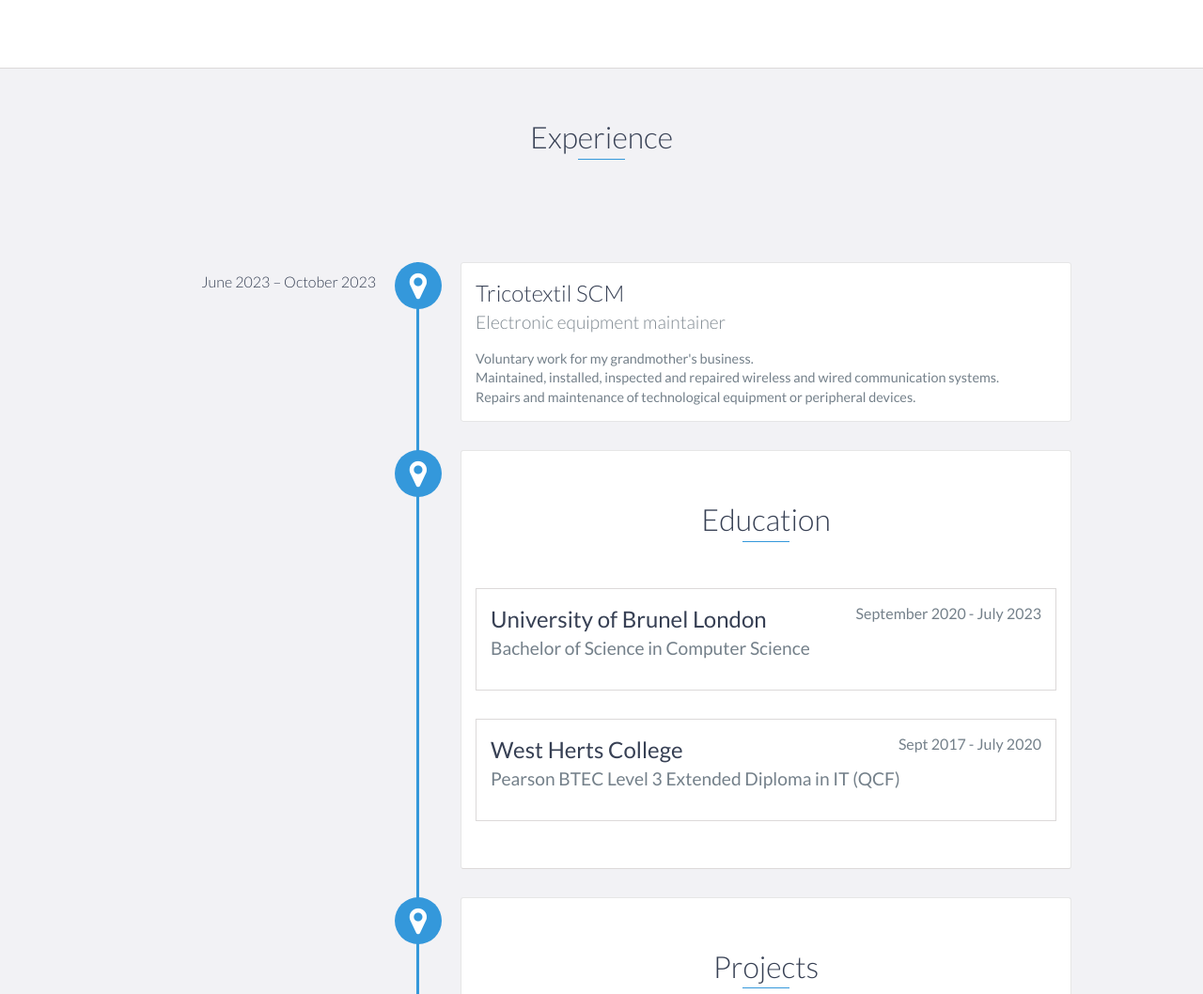
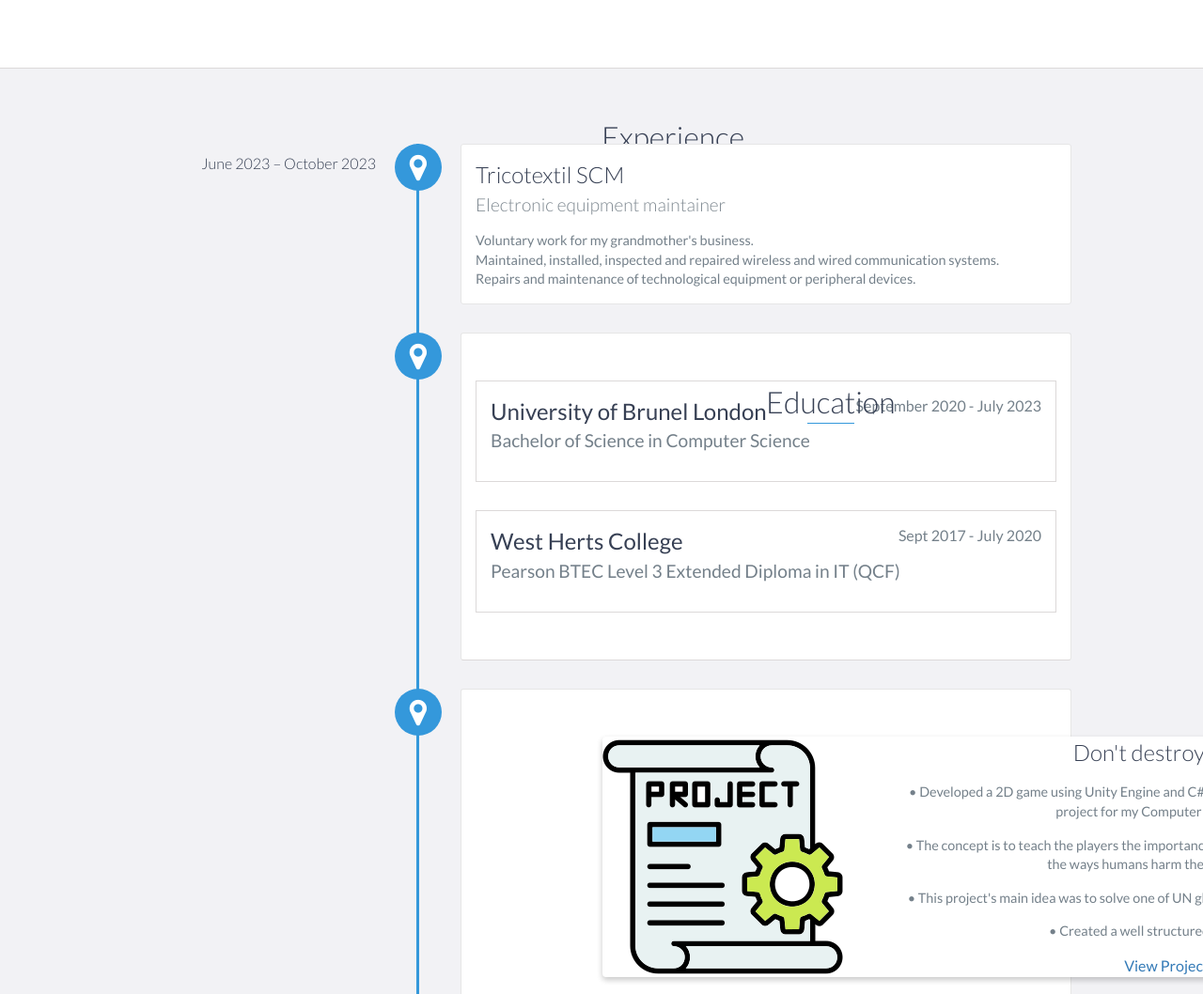
Before and after one commit to Pope134Zz/Pope134Zz.github.io, a website: page index.html in a window 1280 px wide. Shown: the part 1129-2187 px from the top of the page at 94% size. Drawn offline with nearby package versions, Linux system fonts and the light colour scheme; files that its build step writes are made by us from their sources.

Commit message:
Update styles.scss

```diff
--- a/scss/styles.scss
+++ b/scss/styles.scss
@@ -316,11 +316,11 @@
 }
 
 .heading {
-    position: relative;
+    position: absolute;
     display: inline-block;
     font-size: 2em;
     font-weight: 300;
-    margin: 0 0 80px 0;
+    margin: 0 0 35px 0;
 
     &:after {
         position: absolute;
```
